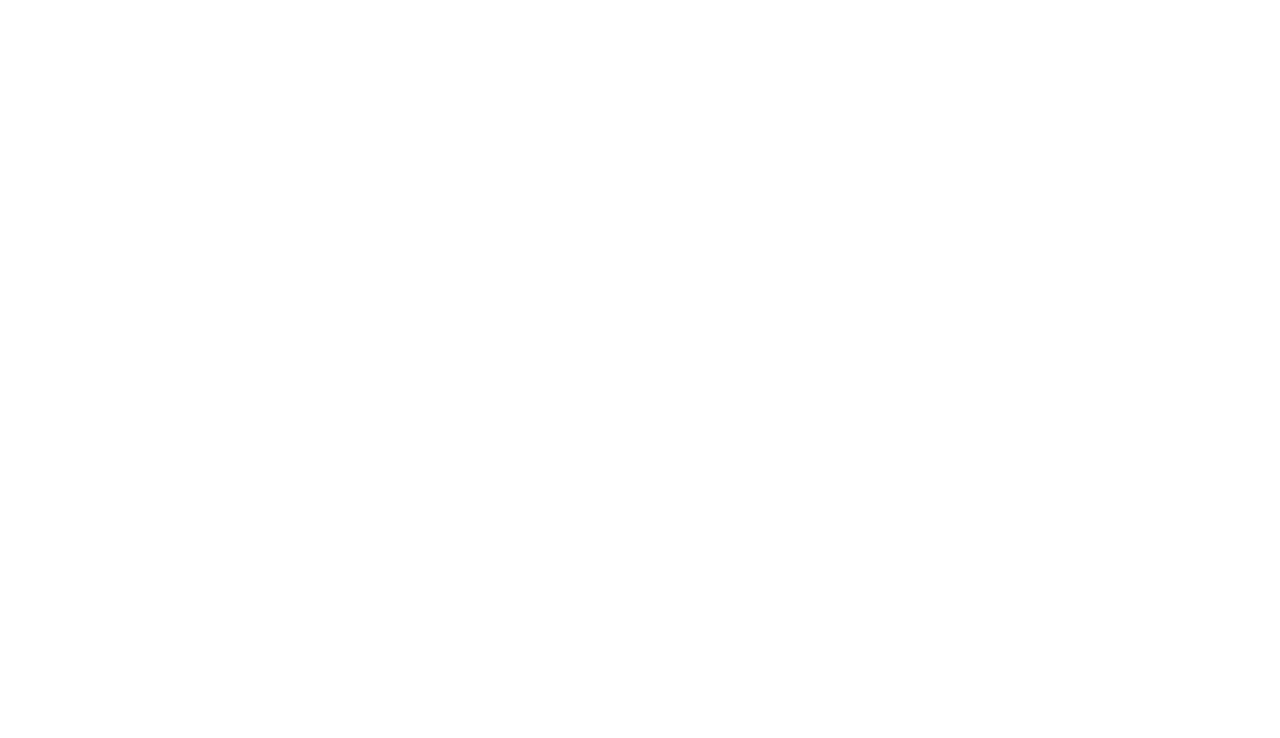
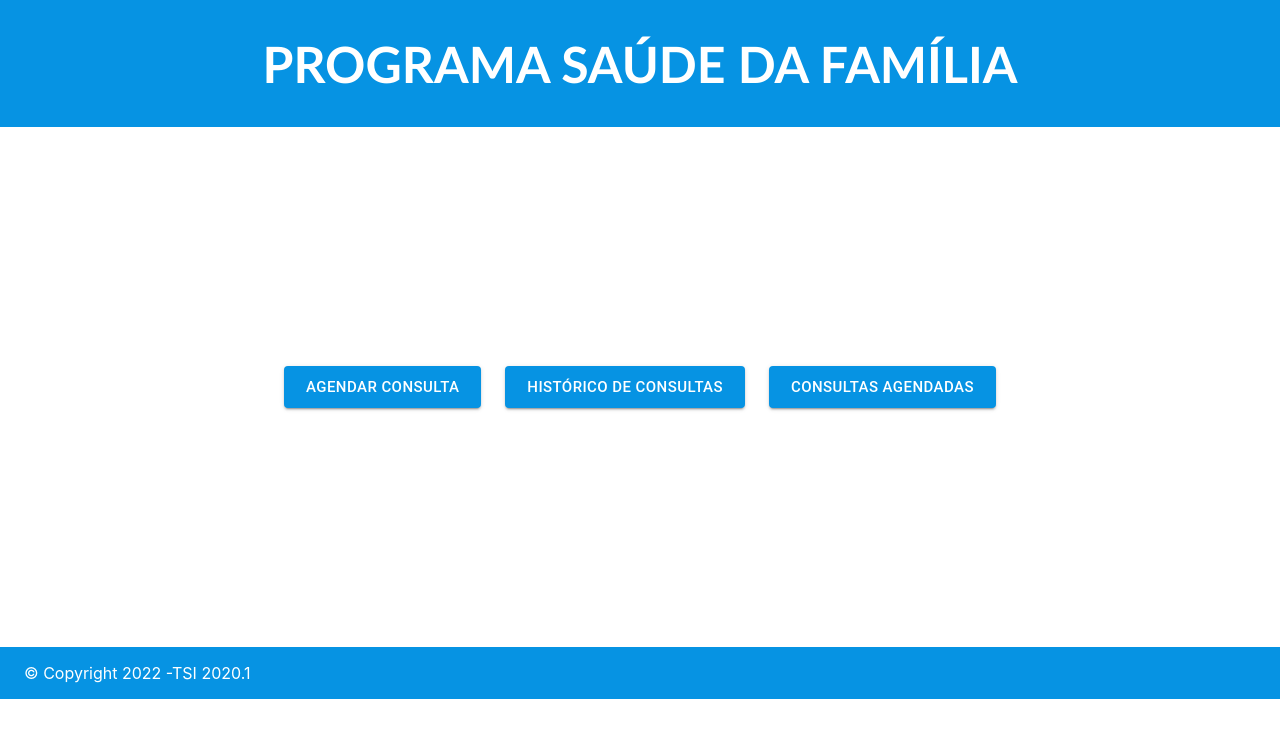
Before and after one commit to sistemaPSF/frontend, a React (Create React App) app: page /HomePaciente in a window 1280 px wide. Before the commit this address had no page. Shown: the top 738 px of the page. Built offline with nearby package versions, Linux system fonts and the light colour scheme.

Commit message:
Tela Home do Paciente + Ajustes

```diff
--- a/src/packages/pages/CrudMedico/CrudMedico.tsx
+++ b/src/packages/pages/CrudMedico/CrudMedico.tsx
@@ -87,13 +87,14 @@
                     gap="15px"
                     borderRadius="5px"
                     boxShadow="0 1px 10px #0003"
-                    maxWidth="350px"
+                    maxWidth="400px"
                 >
                     <Subtitle style={{ color: '#0693E3' }}> Cadastre-se </Subtitle>
                     <TextField style={{ backgroundColor: '#AFDCF6' }}
                         data-testid="nome"
                         label="Nome"
                         variant="outlined"
+                        size="small"
                         fullWidth
                         value={nome}
                         onChange={(e) => {
@@ -106,6 +107,7 @@
                         data-testid="rg"
                         label="RG"
                         variant="outlined"
+                        size="small"
                         fullWidth
                         value={rg}
                         onChange={(e) => {
@@ -117,6 +119,7 @@
                         data-testid="cpf"
                         label="CPF"
                         variant="outlined"
+                        size="small"
                         fullWidth
                         value={cpf}
                         onChange={(e) => {
@@ -129,6 +132,7 @@
                         data-testid="dataNascimento"
                         label="Data de Nascimento"
                         variant="outlined"
+                        size="small"
                         fullWidth
                         value={dataNascimento}
                         onChange={(e) => {
@@ -141,6 +145,7 @@
                         data-testid="crm"
                         label="CRM"
                         variant="outlined"
+                        size="small"
                         fullWidth
                         value={crm}
                         onChange={(e) => {
@@ -153,6 +158,7 @@
                         data-testid="especialidade"
                         label="Especialidade"
                         variant="outlined"
+                        size="small"
                         fullWidth
                         value={especialidade}
                         onChange={(e) => {
@@ -165,6 +171,7 @@
                         data-testid="celular"
                         label="Celular"
                         variant="outlined"
+                        size="small"
                         fullWidth
                         value={celular}
                         onChange={(e) => {
@@ -177,6 +184,7 @@
                         data-testid="email"
                         label="Email"
                         variant="outlined"
+                        size="small"
                         fullWidth
                         value={email}
                         onChange={(e) => {
@@ -188,6 +196,7 @@
                         data-testid="senha"
                         label="Digite sua senha"
                         variant="outlined"
+                        size="small"
                         fullWidth
                         value={senha}
                         onChange={(e) => {
@@ -198,6 +207,7 @@
                         data-testid="ConfirmarSenha"
                         label="Confirme a sua senha"
                         variant="outlined"
+                        size="small"
                         fullWidth
                         value={confirmarSenha}
                         onChange={(e) => {
--- a/src/packages/pages/CrudPaciente/Signin/Signin.tsx
+++ b/src/packages/pages/CrudPaciente/Signin/Signin.tsx
@@ -31,9 +31,12 @@
             return;
         }
 
-        // try {
-            // Aqui a parte de autenticação
-        // }
+        try {
+            //await authenticate(email, senha);
+            navigate('/HomePaciente');
+          } catch {
+            setError('E-mail ou senha incorretos');
+        }
     }
 
     return (
--- /dev/null
+++ b/src/packages/pages/HomePaciente/HomePaciente.tsx
@@ -0,0 +1,70 @@
+import { Header } from '../../../components/Header';
+import { Footer } from '../../../components/Footer';
+import { useNavigate } from 'react-router-dom';
+import { Box, Grid } from '@mui/material';
+import { Button } from '@material-ui/core';
+import { CustomGrid } from './styles';
+
+
+function HomePaciente(){
+    const navigate = useNavigate();
+    return(
+        <Grid container
+          justifyContent="center"
+          alignItems="center"
+          textAlign="center"
+        >
+            <Header/>
+            <CustomGrid
+             container
+             item
+             xs={12}
+             sm={12}
+             md={8}
+             p="32px"
+             direction="column"
+             justifyContent="center"
+             alignItems="center"
+             width="60vh"
+             minHeight="65vh"
+             borderRadius="12px"
+            >
+                <Box
+                p="24px"
+                display="flex"
+                flexWrap="wrap"
+                gap={3}
+
+                >
+                  <Button variant="contained" size="large" style={{ backgroundColor: "#0693E3",color: "white"}}
+                    onClick={() => {
+                        alert('clicked');
+                    }}
+                    >
+                    Agendar consulta
+                 </Button>
+                 <Button variant="contained" size="large" style={{ backgroundColor: "#0693E3", color: "white"}}
+                    onClick={() => {
+                        alert('clicked');
+                    }}
+                    >
+                    Histórico de consultas
+                 </Button>
+                 <Button variant="contained" size="large" style={{ backgroundColor: "#0693E3", color: "white"}}
+                    onClick={() => {
+                        alert('clicked');
+                    }}
+                    >
+                    Consultas agendadas
+                 </Button>
+
+
+                </Box>
+            </CustomGrid>
+
+            <Footer/>
+        </Grid>
+
+    )
+}
+export default HomePaciente;
--- /dev/null
+++ b/src/packages/pages/HomePaciente/index.tsx
@@ -0,0 +1 @@
+export { default as HomePaciente } from './HomePaciente';
--- /dev/null
+++ b/src/packages/pages/HomePaciente/styles.ts
@@ -0,0 +1,16 @@
+import { Grid } from "@mui/material";
+import styled from "styled-components";
+
+export const Container = styled.div`
+    display: flex;
+    align-items: center;
+    justify-content: center;
+    flex-direction: column;
+    height: 100vh;
+    width: 400vh;
+
+`;
+
+export const CustomGrid = styled(Grid)`
+  background-color: "blue";
+`;
--- a/src/routes/Routes.tsx
+++ b/src/routes/Routes.tsx
@@ -10,6 +10,7 @@
 import SigninAgente from '../packages/pages/CrudAgente/Signin/Signin';
 import SigninPaciente from '../packages/pages/CrudPaciente/Signin/Signin';
 import SigninMedico from '../packages/pages/CrudMedico/Signin/Signin';
+import { HomePaciente } from '../packages/pages/HomePaciente';
 
 
 function RoutesApp() {
@@ -25,6 +26,7 @@
                     <Route path="/CrudMedico" element={<CrudMedico />} />
                     <Route path="/CrudAgente" element={<CrudAgente />} />
                     <Route path="/CrudPaciente" element={<CrudPaciente />} />
+                    <Route path="/HomePaciente" element={<HomePaciente />} />
                 </Route>
             </Routes>
         </BrowserRouter>
```
Also changed, not shown: src/packages/pages/CrudAgente/CrudAgente.tsx (+16 -1 lines), src/packages/pages/CrudPaciente/CrudPaciente.tsx (+20 -1 lines).
